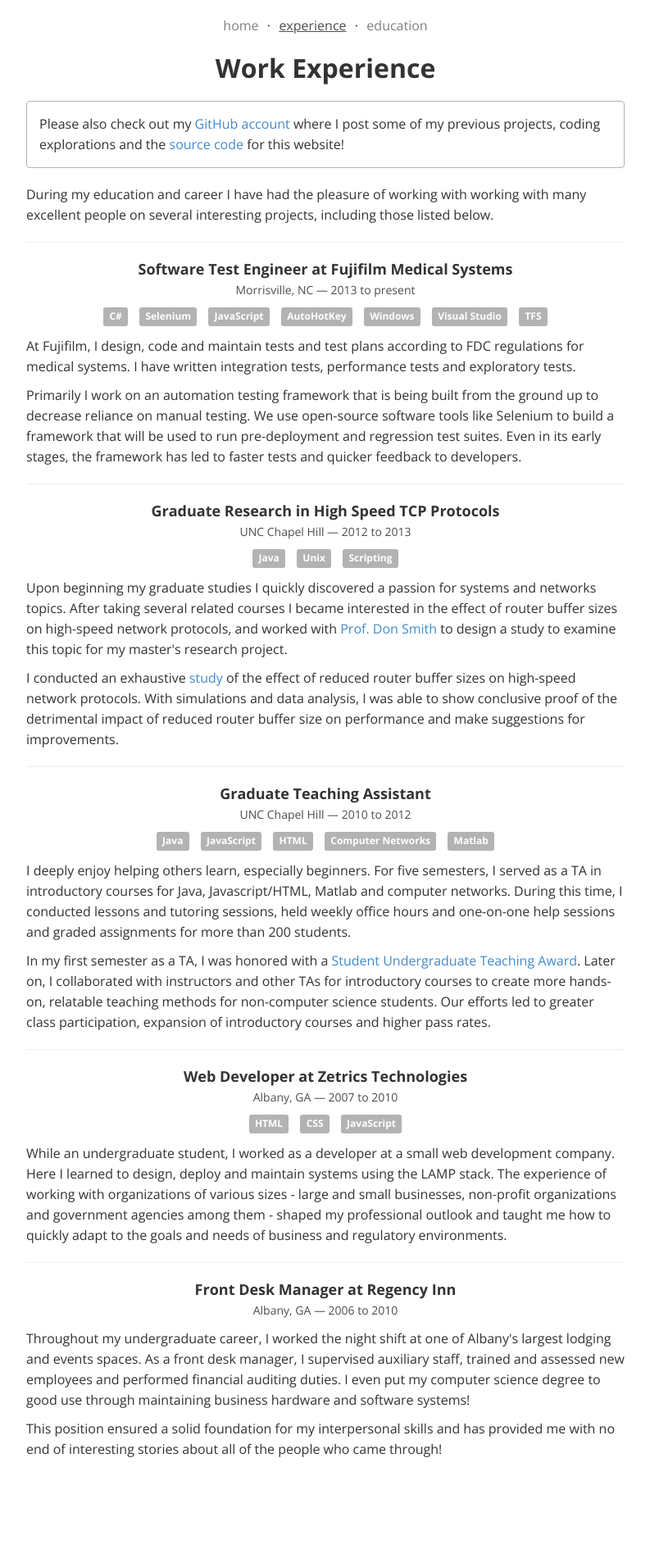
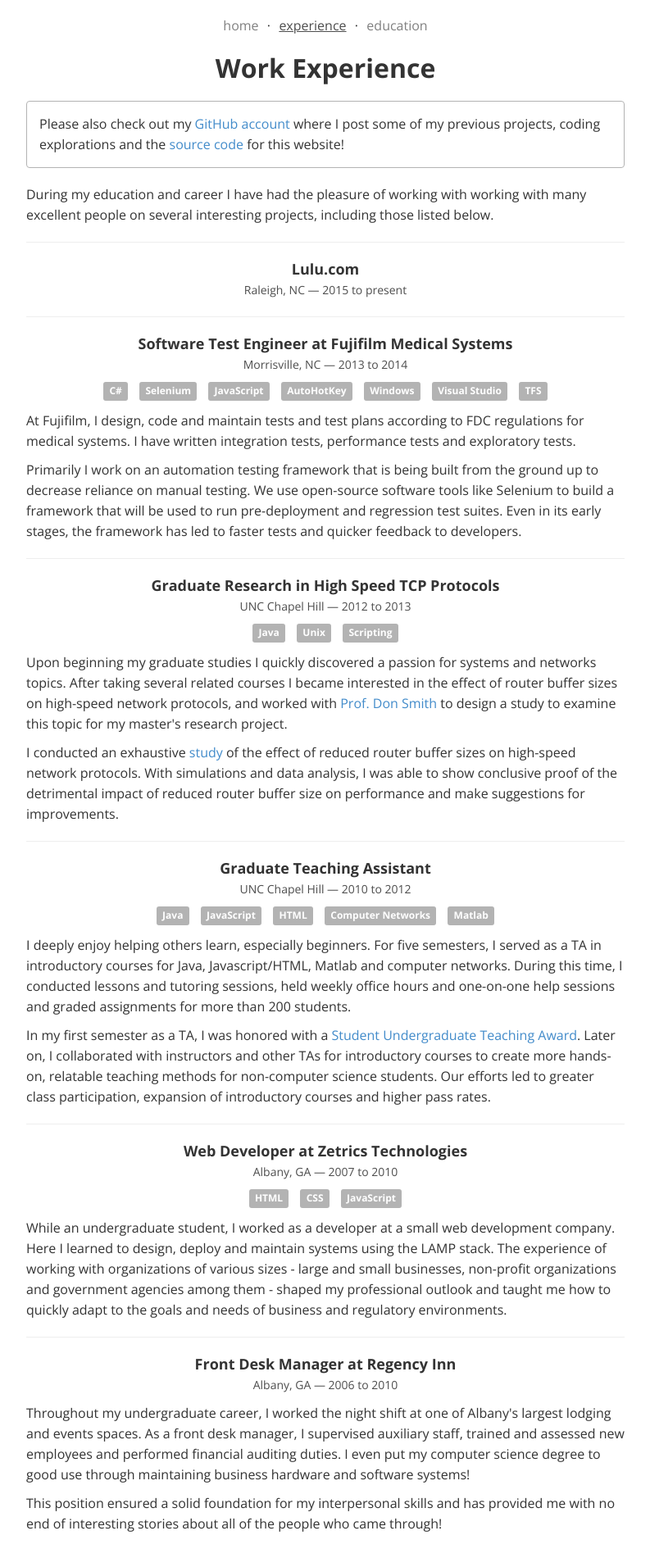
Before and after one commit to mkibabu/mkibabu.github.io, a Jekyll site: the page built from experience/index.html, in a window 1280 px wide. Shown: the whole page at 82% size, without its empty margins (243-1036 px from the left). Built offline with Jekyll 4.4.1, drawn with Linux system fonts in a browser that asks for light colours; nearby versions of some CDN libraries; before the commit the page ends 1821 px from its top, so only the background shows below that.

```diff
--- a/experience/index.html
+++ b/experience/index.html
@@ -14,9 +14,17 @@ projects, including those listed below.</p>
 
 <section>
   <div class="section-head">
+    <a id="lulu"></a>
+    <h2>Lulu.com</h2>
+    <p>Raleigh, NC &mdash; 2015 to present</p>
+  </div>
+</section>
+
+<section>
+  <div class="section-head">
     <a id="fuji-medical"></a>
     <h2>Software Test Engineer at Fujifilm Medical Systems</h2>
-    <p>Morrisville, NC &mdash; 2013 to present</p>
+    <p>Morrisville, NC &mdash; 2013 to 2014</p>
   </div>
 
   <div class="technologies">
--- a/index.html
+++ b/index.html
@@ -17,9 +17,8 @@ title: |
 
 <div id="hello">
   <p>Hi! I'm a software developer based in Raleigh/Durham, North
-  Carolina. Currently, I work as a software test engineer at
-  Fujifilm Medical Systems. Previously, I earned my master's degree
-  in computer science from UNC Chapel Hill.</p>
+  Carolina. Currently, I work as a software developer at
+  <a href="https://lulu.com">Lulu.com</a>.</p>
 
   <p>If you want to get in touch, please send me an email at
   <span id="email"></span>.</p>
```
